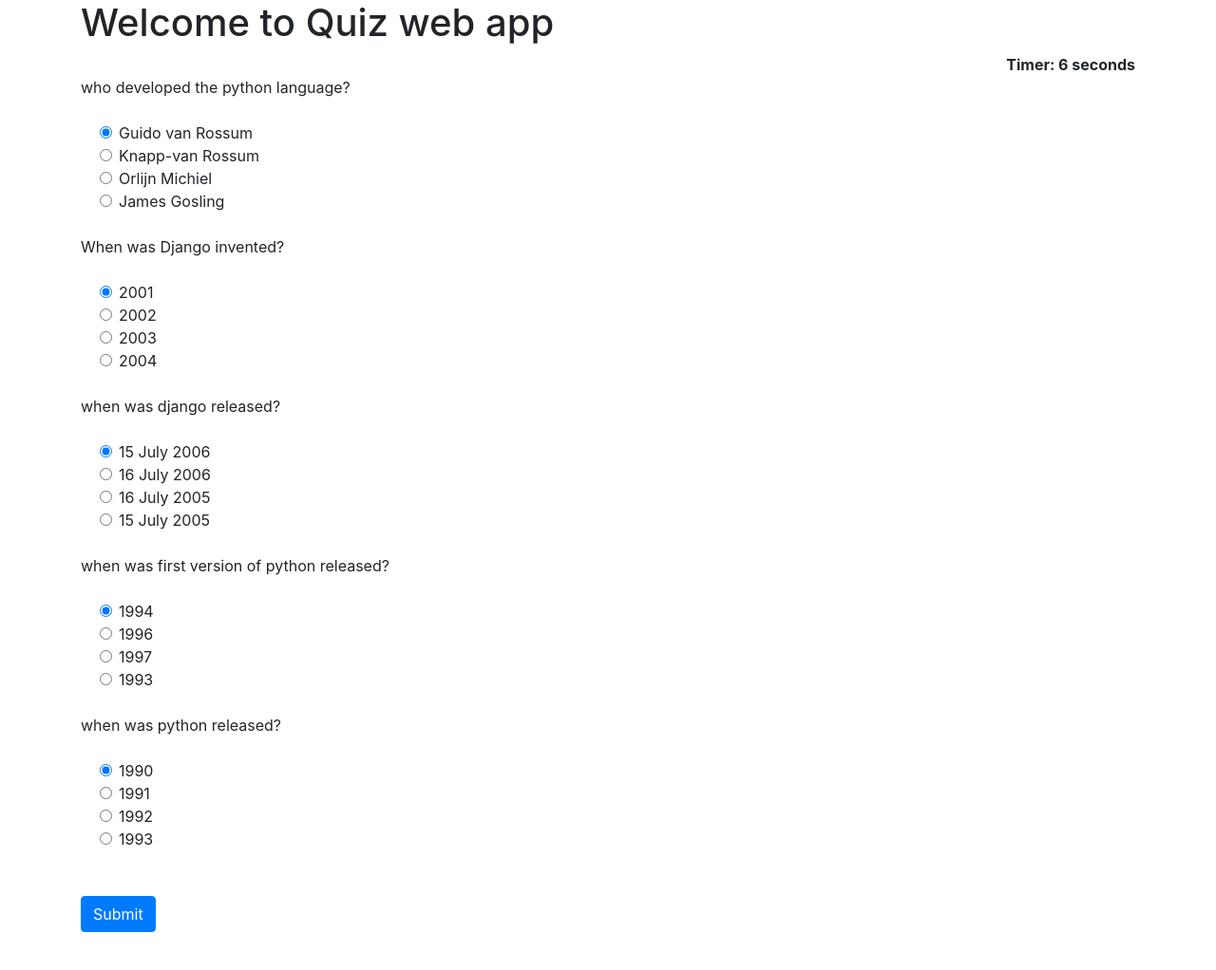
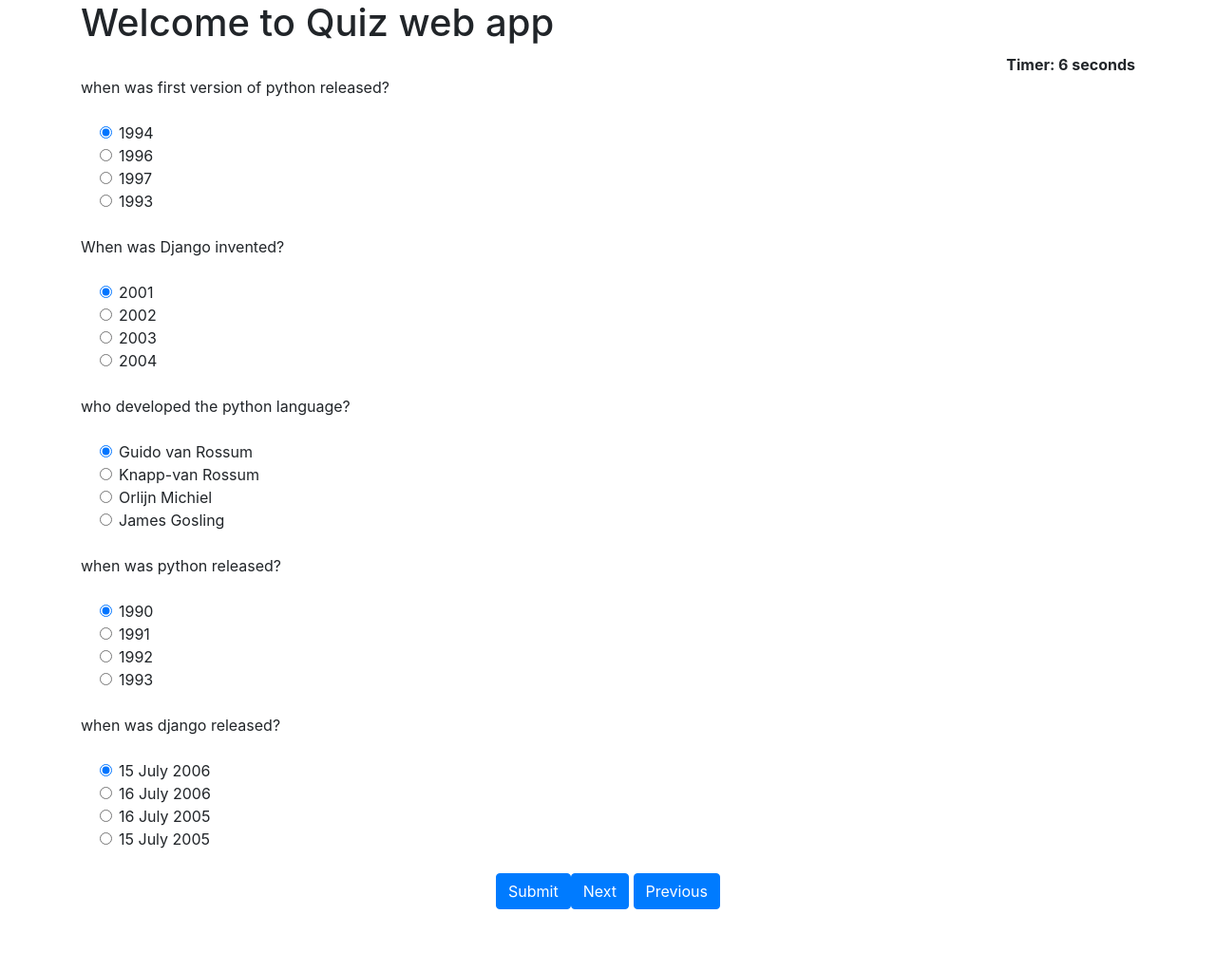
Before and after one commit to SHIKHER09/Quiz, a Django app: page / in a window 1280 px wide. Shown: the part 56-1078 px from the top of the page at 95% size. After the commit the page ends 1014 px from the top, so only its background shows below. Run offline with Django 3.2, Linux system fonts and the light colour scheme; data comes from the database, SQL or seed files in the repository; some libraries are stand-ins or nearby versions.

Commit message:
addedd the changes

```diff
--- a/Quiz/templates/Quiz/dependencies.html
+++ b/Quiz/templates/Quiz/dependencies.html
@@ -2,7 +2,7 @@
 <html>
     <head>
         <title>
-            DataFlair Online Quiz with Django
+            Quiz web app
         </title>
         <link rel="stylesheet" href="https://stackpath.bootstrapcdn.com/bootstrap/4.5.0/css/bootstrap.min.css" integrity="sha384-9aIt2nRpC12Uk9gS9baDl411NQApFmC26EwAOH8WgZl5MYYxFfc+NcPb1dKGj7Sk" crossorigin="anonymous">
     </head>
--- a/Quiz/templates/Quiz/home.html
+++ b/Quiz/templates/Quiz/home.html
@@ -10,7 +10,7 @@
 
  <form method='post' action=''>
     {% csrf_token %}
-    {% for q  in questions%}
+    {% for q in questions %}
     <div class="form-group">
       <label for="question">{{q.question}}</label>
     </div>
@@ -43,9 +43,16 @@
     </div>
     {% endfor %}
     <input id='timer' type='hidden' name="timer" value="">
+    <div style="display: flex; justify-content: center; align-items: center; ">
     <br>
     <button type="submit" class="btn btn-primary">Submit</button>
   </form>
+
+     <div>
+       <button  type  = "button" id="next" class="btn btn-primary">Next  </button>
+       <button  type  = "button" id="previous"  class="btn btn-primary">Previous</button>
+     </div>
+
     {% block script %}
         <script>
 
@@ -60,6 +67,37 @@
                 timer.innerHTML ="<b>Timer: " +t+" seconds</b>"
                 inputtag.value = t
             },1000)
+
+
+
+  var counter = 1;
+  var questions = {{ questions|length }};
+  var formGroups = document.getElementsByClassName("form-group");
+  formGroups[0].style.display = "block";
+
+  document.getElementById("next").addEventListener("click", () =>
+  {
+    formGroups[counter-1].style.display = "none";
+    counter += 1;
+    formGroups[counter-1].style.display = "block";
+    document.getElementById("previous").style.display = "inline";
+    if (counter == questions) {
+        document.getElementById("next").style.display = "none";
+    }
+  });
+
+  document.getElementById("previous").addEventListener("click", function() {
+    formGroups[counter-1].style.display = "none";
+    counter -= 1;
+    formGroups[counter-1].style.display = "block";
+    document.getElementById("next").style.display = "inline";
+    if (counter == 1) {
+        document.getElementById("previous").style.display = "none";
+    }
+  });
+
+
+
         </script>
     {% endblock script %}
 
--- a/Quiz/views.py
+++ b/Quiz/views.py
@@ -19,6 +19,8 @@
             print(q.ans)
             print()
             if q.ans ==  request.POST.get(q.question):
+            # if q.ans ==  request.POST.get(q.question):
+
                 score+=10
                 correct+=1
             else:
@@ -33,12 +35,14 @@
             'total':total
         }
         return render(request,'Quiz/result.html',context)
-    else:
-        questions=QuesModel.objects.all()
-        context = {
+    else:         # questions=QuesModel.objects.all()
+         questions=QuesModel.objects.all().order_by('?')[:5]
+         context = {
+            # 'questions' : questions
             'questions':questions
         }
-        return render(request,'Quiz/home.html',context)
+    return render(request,'Quiz/home.html',context)
+
 
 def addQuestion(request):
     if request.user.is_staff:
```
